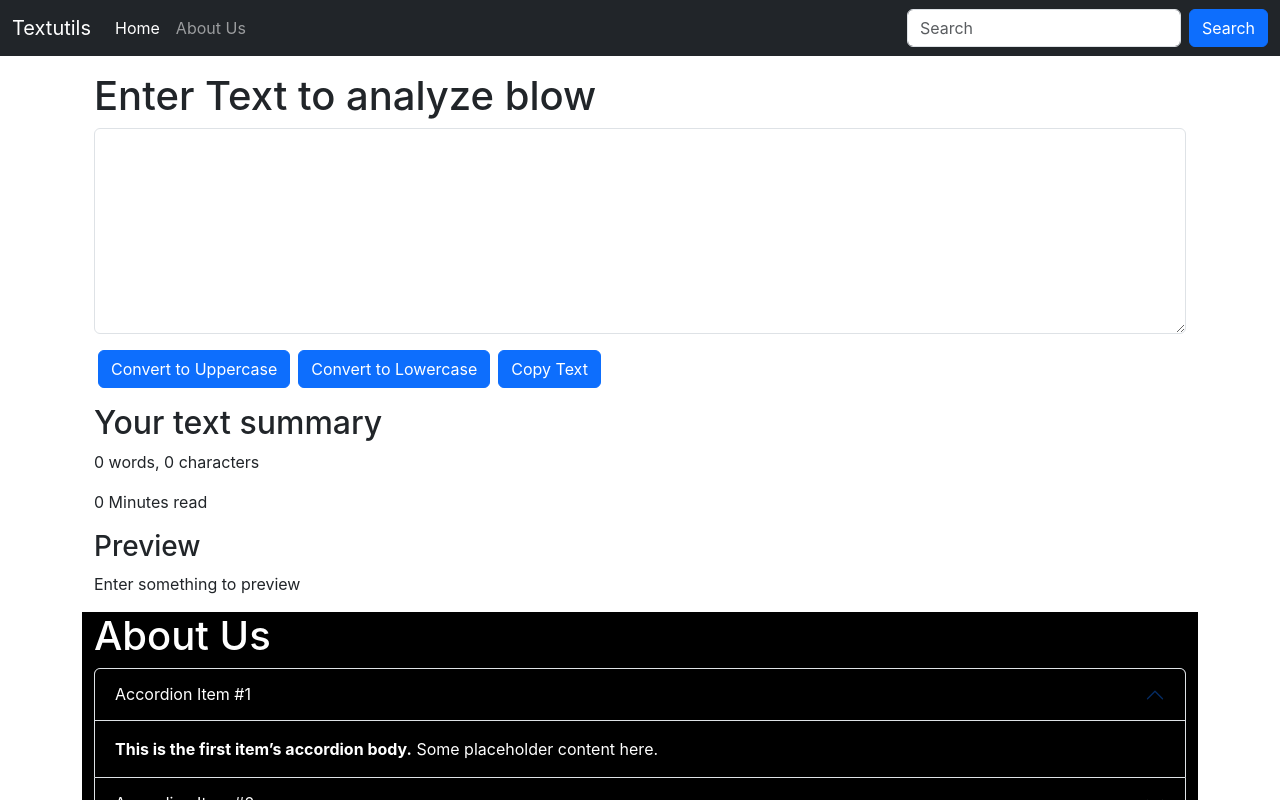
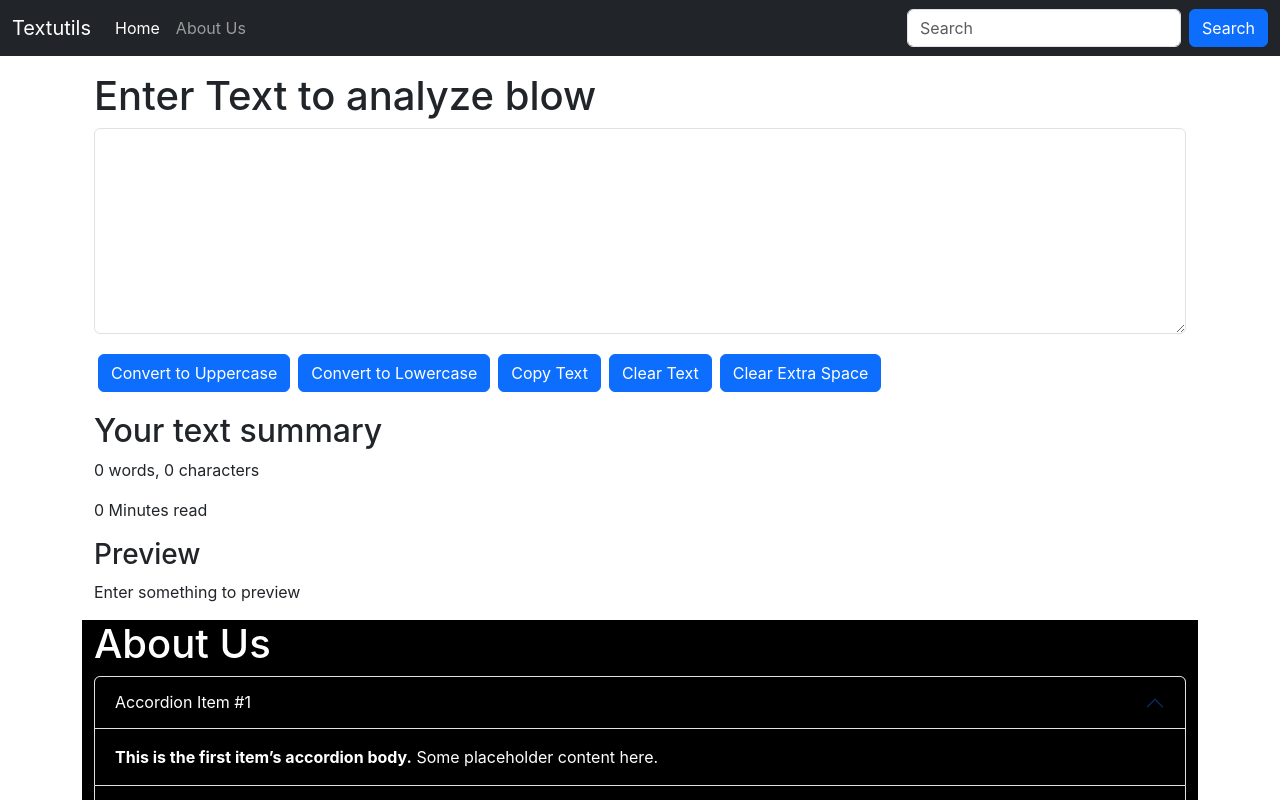
Before and after one commit to CoreTech7704/TEXTUTILS, a React (Create React App) app: page / in a window 1280 px wide. Shown: the top 800 px of the page. Built offline with nearby package versions, Linux system fonts and the light colour scheme.

Commit message:
New functions

```diff
--- a/src/componets/TextForm.js
+++ b/src/componets/TextForm.js
@@ -27,6 +27,20 @@ export default function TextForm(props) {
         navigator.clipboard.writeText(text.value);
     }
 
+    const handleClearClick = (event) => {
+    event.preventDefault();
+    setText('');
+    console.log("Text cleared");
+    };
+
+    const handleExtraSpaces = (event) => {
+    event.preventDefault();
+    let newText = text.split(/\s+/).join(" ");
+    setText(newText.trim());
+    console.log("Extra spaces removed");
+};
+
+
     return (
         <>
             <div className='container'>
@@ -35,9 +49,11 @@ export default function TextForm(props) {
                     <div className="mb-3">
                         <textarea className="form-control" value={text} onChange={handleOnChange} id="myBox" rows="8"></textarea>
                     </div>
-                    <button className="btn btn-primary mx-1" onClick={handleUpClick}>Convert to Uppercase</button>
-                    <button className="btn btn-primary mx-1" onClick={handleLowClick}>Convert to Lowercase</button>
-                    <button className="btn btn-primary mx-1" onClick={handleCopy}>Copy Text</button>
+                    <button className="btn btn-primary mx-1 my-1" onClick={handleUpClick}>Convert to Uppercase</button>
+                    <button className="btn btn-primary mx-1 my-1" onClick={handleLowClick}>Convert to Lowercase</button>
+                    <button className="btn btn-primary mx-1 my-1" onClick={handleCopy}>Copy Text</button>
+                    <button className="btn btn-primary mx-1 my-1" onClick={handleClearClick}>Clear Text</button>
+                    <button className="btn btn-primary mx-1 my-1" onClick={handleExtraSpaces}>Clear Extra Space</button>
                 </form>
             </div>
             <div className="container my-3">
```
